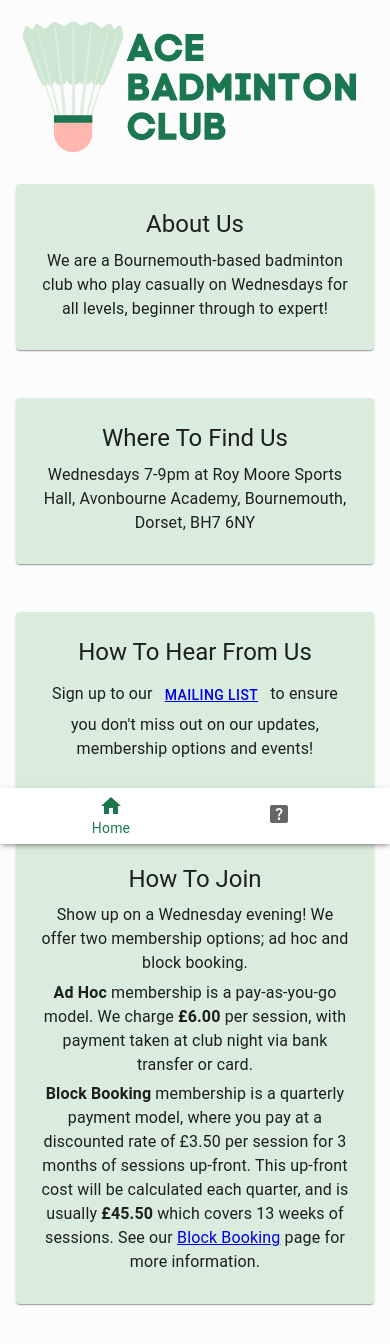
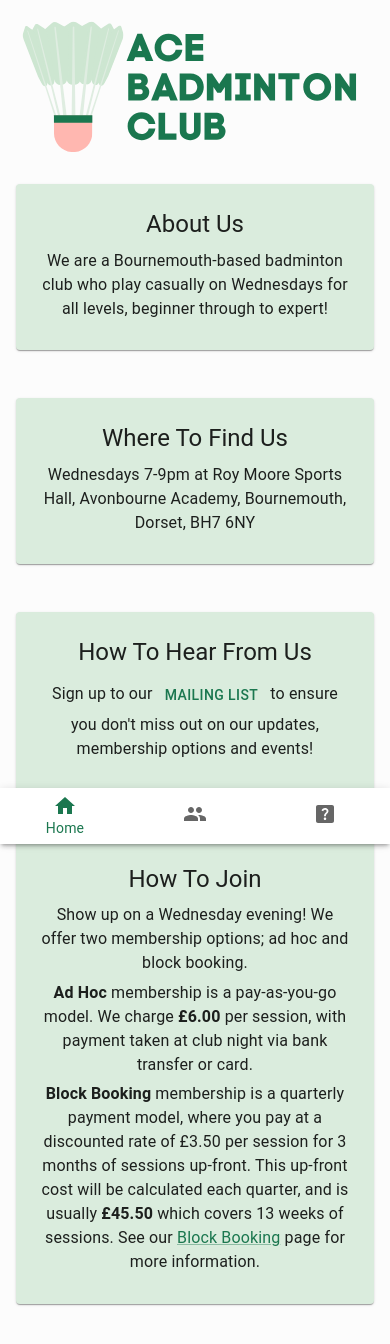
Before and after one commit to Ed135/ace-badminton, a Next.js app: page / in a window 390 px wide. Shown: the top 1344 px of the page. Built offline with nearby package versions, Linux system fonts and the light colour scheme.

Commit message:
Fixed linting, added block to MobileAppBar

```diff
--- a/src/components/MobileAppBar.tsx
+++ b/src/components/MobileAppBar.tsx
@@ -4,7 +4,7 @@ import CssBaseline from '@mui/material/CssBaseline';
 import BottomNavigation from '@mui/material/BottomNavigation';
 import BottomNavigationAction from '@mui/material/BottomNavigationAction';
 import HomeIcon from '@mui/icons-material/Home';
-// import PeopleIcon from '@mui/icons-material/People';
+import PeopleIcon from '@mui/icons-material/People';
 // import GroupsIcon from '@mui/icons-material/Groups';
 import HelpCenterIcon from '@mui/icons-material/HelpCenter';
 import Paper from '@mui/material/Paper';
@@ -28,7 +28,7 @@ export default function FixedBottomNavigation(props: { children: any}) {
           }}
         >
           <BottomNavigationAction label="Home" icon={<HomeIcon />} component={Link} href="/" />
-          {/* <BottomNavigationAction label="Org" icon={<PeopleIcon />} component={Link} href="/organisation" /> */}
+          <BottomNavigationAction label="Block Booking" icon={<PeopleIcon />} component={Link} href="/block" />
           {/* <BottomNavigationAction label="Teams" icon={<GroupsIcon />} component={Link} href="/teams" /> */}
           <BottomNavigationAction label="Info" icon={<HelpCenterIcon />} component={Link} href="/info" />
         </BottomNavigation>
--- a/src/pages/index.tsx
+++ b/src/pages/index.tsx
@@ -5,6 +5,7 @@ import Paper from '@mui/material/Paper';
 import Box from '@mui/material/Box';
 import Button from '@mui/material/Button';
 import { Divider } from '@mui/material';
+import Link from '@mui/material/Link';
 
 const Home: NextPage = () => {
   return (
@@ -44,8 +45,8 @@ const Home: NextPage = () => {
           How To Hear From Us
         </Typography>
           <Typography component="p" textAlign="center" gutterBottom>
-            Sign up to our <Button variant="text"><a href="http://eepurl.com/hSuZbn">Mailing List</a></Button> to ensure
-            you don't miss out on our updates, membership options and events!
+            Sign up to our <Button variant="text" href="http://eepurl.com/hSuZbn">Mailing List</Button> to ensure
+            you don&apos;t miss out on our updates, membership options and events!
           </Typography>
         </Paper>
         <Paper sx={{ padding: 3, margin: 3, bgcolor: '#DAECDD', width: '100%' }}>
@@ -60,8 +61,8 @@ const Home: NextPage = () => {
           </Typography>
           <Typography component="p" textAlign="center" gutterBottom>
             <b>Block Booking</b> membership is a quarterly payment model, where you pay at a discounted rate of £3.50 per session for 3 months of sessions up-front.
-            This up-front cost will be calculated each quarter, and is usually <b>£45.50</b> which covers 13 weeks of sessions. See our <a href="/block">Block Booking</a> page
-            for more information.
+            This up-front cost will be calculated each quarter, and is usually <b>£45.50</b> which covers 13 weeks of sessions.
+             See our <Link href="/block"><a>Block Booking</a></Link> page for more information.
           </Typography>
         </Paper>
       </Box>
```
Also changed, not shown: src/pages/block.tsx (+6 -6 lines).
